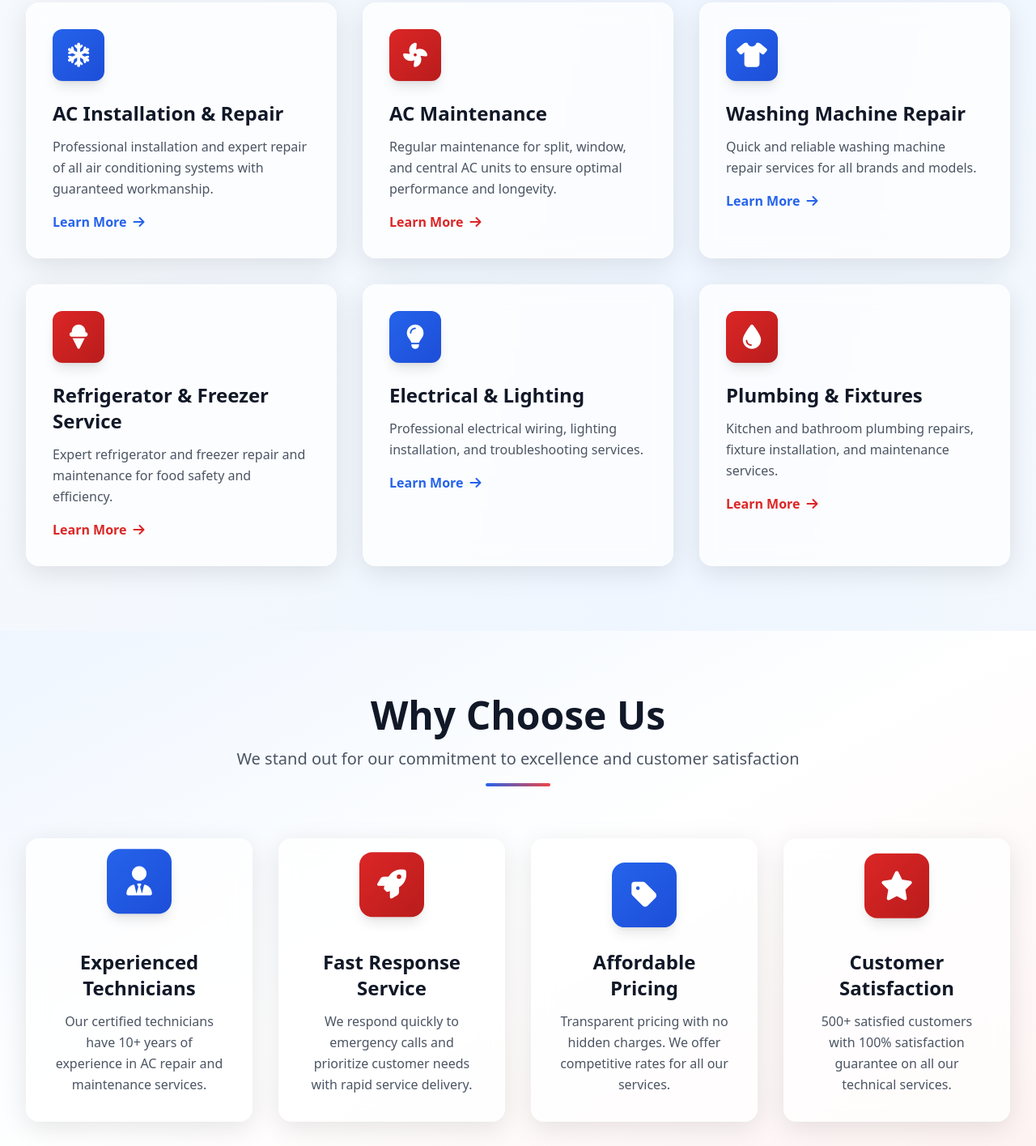
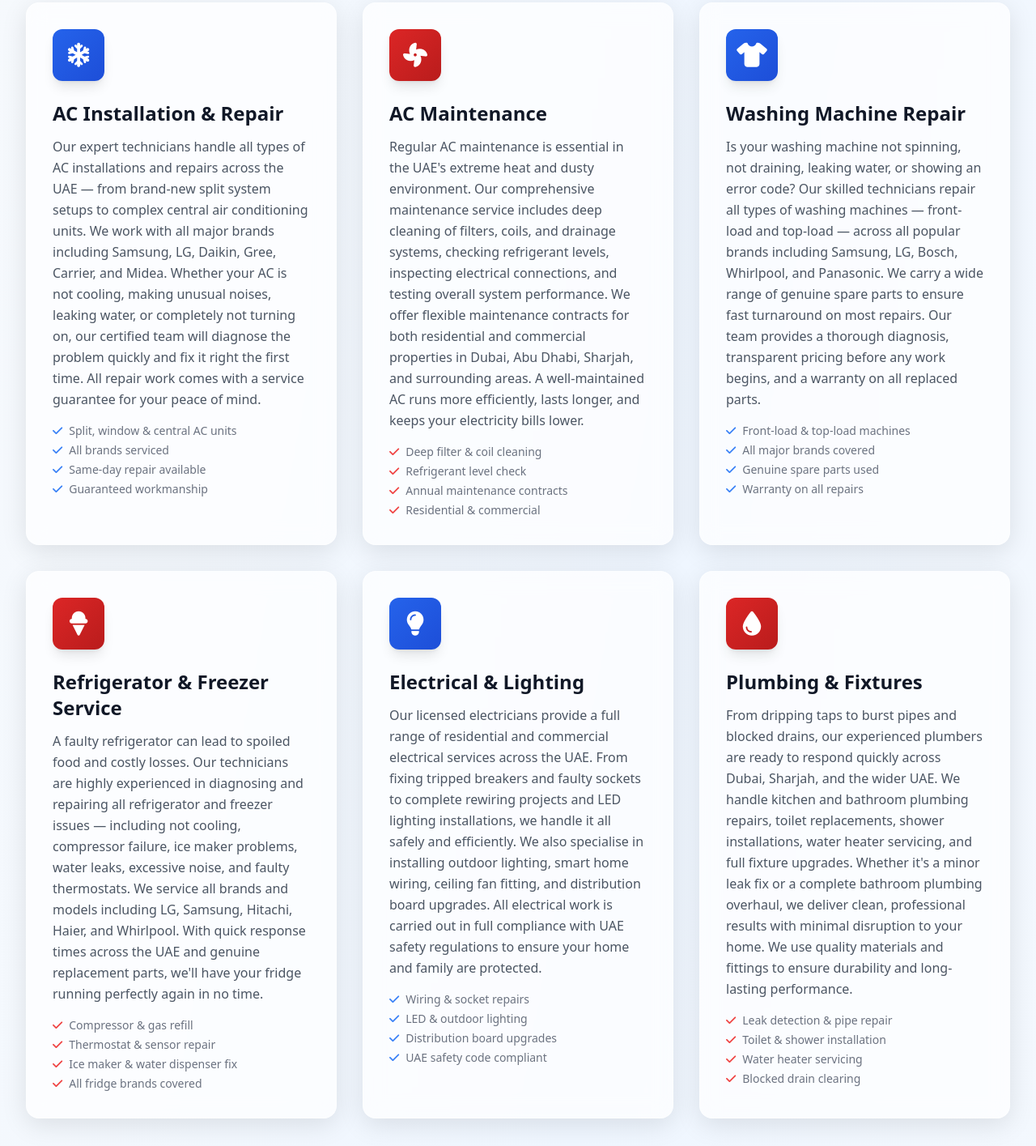
Before and after one commit to adnanrafique555/ac-technical-services, a plain HTML site: page index.html in a window 1280 px wide. Shown: the part 1685-3100 px from the top of the page at 81% size. Drawn offline with nearby package versions, Linux system fonts and the light colour scheme.

Commit message:
Update index.html

```diff
--- a/index.html
+++ b/index.html
@@ -306,11 +306,13 @@
                         </div>
                     </div>
                     <h3 class="text-2xl font-bold text-gray-900 mb-3">AC Installation & Repair</h3>
-                    <p class="text-gray-600 leading-relaxed mb-4">Professional installation and expert repair of all air conditioning systems with guaranteed workmanship.</p>
-                    <div class="flex items-center space-x-2 text-blue-600 font-semibold group-hover:translate-x-2 transition-transform duration-300">
-                        <span>Learn More</span>
-                        <i class="fas fa-arrow-right"></i>
-                    </div>
+                    <p class="text-gray-600 leading-relaxed mb-4">Our expert technicians handle all types of AC installations and repairs across the UAE — from brand-new split system setups to complex central air conditioning units. We work with all major brands including Samsung, LG, Daikin, Gree, Carrier, and Midea. Whether your AC is not cooling, making unusual noises, leaking water, or completely not turning on, our certified team will diagnose the problem quickly and fix it right the first time. All repair work comes with a service guarantee for your peace of mind.</p>
+                    <ul class="space-y-1 text-sm text-gray-500">
+                        <li><i class="fas fa-check text-blue-500 mr-2"></i>Split, window & central AC units</li>
+                        <li><i class="fas fa-check text-blue-500 mr-2"></i>All brands serviced</li>
+                        <li><i class="fas fa-check text-blue-500 mr-2"></i>Same-day repair available</li>
+                        <li><i class="fas fa-check text-blue-500 mr-2"></i>Guaranteed workmanship</li>
+                    </ul>
                 </div>
 
                 <!-- Service Card 2 -->
@@ -322,11 +324,13 @@
                         </div>
                     </div>
                     <h3 class="text-2xl font-bold text-gray-900 mb-3">AC Maintenance</h3>
-                    <p class="text-gray-600 leading-relaxed mb-4">Regular maintenance for split, window, and central AC units to ensure optimal performance and longevity.</p>
-                    <div class="flex items-center space-x-2 text-red-600 font-semibold group-hover:translate-x-2 transition-transform duration-300">
-                        <span>Learn More</span>
-                        <i class="fas fa-arrow-right"></i>
-                    </div>
+                    <p class="text-gray-600 leading-relaxed mb-4">Regular AC maintenance is essential in the UAE's extreme heat and dusty environment. Our comprehensive maintenance service includes deep cleaning of filters, coils, and drainage systems, checking refrigerant levels, inspecting electrical connections, and testing overall system performance. We offer flexible maintenance contracts for both residential and commercial properties in Dubai, Abu Dhabi, Sharjah, and surrounding areas. A well-maintained AC runs more efficiently, lasts longer, and keeps your electricity bills lower.</p>
+                    <ul class="space-y-1 text-sm text-gray-500">
+                        <li><i class="fas fa-check text-red-500 mr-2"></i>Deep filter & coil cleaning</li>
+                        <li><i class="fas fa-check text-red-500 mr-2"></i>Refrigerant level check</li>
+                        <li><i class="fas fa-check text-red-500 mr-2"></i>Annual maintenance contracts</li>
+                        <li><i class="fas fa-check text-red-500 mr-2"></i>Residential & commercial</li>
+                    </ul>
                 </div>
 
                 <!-- Service Card 3 -->
@@ -338,11 +342,13 @@
                         </div>
                     </div>
                     <h3 class="text-2xl font-bold text-gray-900 mb-3">Washing Machine Repair</h3>
-                    <p class="text-gray-600 leading-relaxed mb-4">Quick and reliable washing machine repair services for all brands and models.</p>
-                    <div class="flex items-center space-x-2 text-blue-600 font-semibold group-hover:translate-x-2 transition-transform duration-300">
-                        <span>Learn More</span>
-                        <i class="fas fa-arrow-right"></i>
-                    </div>
+                    <p class="text-gray-600 leading-relaxed mb-4">Is your washing machine not spinning, not draining, leaking water, or showing an error code? Our skilled technicians repair all types of washing machines — front-load and top-load — across all popular brands including Samsung, LG, Bosch, Whirlpool, and Panasonic. We carry a wide range of genuine spare parts to ensure fast turnaround on most repairs. Our team provides a thorough diagnosis, transparent pricing before any work begins, and a warranty on all replaced parts.</p>
+                    <ul class="space-y-1 text-sm text-gray-500">
+                        <li><i class="fas fa-check text-blue-500 mr-2"></i>Front-load & top-load machines</li>
+                        <li><i class="fas fa-check text-blue-500 mr-2"></i>All major brands covered</li>
+                        <li><i class="fas fa-check text-blue-500 mr-2"></i>Genuine spare parts used</li>
+                        <li><i class="fas fa-check text-blue-500 mr-2"></i>Warranty on all repairs</li>
+                    </ul>
                 </div>
 
                 <!-- Service Card 4 -->
@@ -354,11 +360,13 @@
                         </div>
                     </div>
                     <h3 class="text-2xl font-bold text-gray-900 mb-3">Refrigerator & Freezer Service</h3>
-                    <p class="text-gray-600 leading-relaxed mb-4">Expert refrigerator and freezer repair and maintenance for food safety and efficiency.</p>
-                    <div class="flex items-center space-x-2 text-red-600 font-semibold group-hover:translate-x-2 transition-transform duration-300">
-                        <span>Learn More</span>
-                        <i class="fas fa-arrow-right"></i>
-                    </div>
+                    <p class="text-gray-600 leading-relaxed mb-4">A faulty refrigerator can lead to spoiled food and costly losses. Our technicians are highly experienced in diagnosing and repairing all refrigerator and freezer issues — including not cooling, compressor failure, ice maker problems, water leaks, excessive noise, and faulty thermostats. We service all brands and models including LG, Samsung, Hitachi, Haier, and Whirlpool. With quick response times across the UAE and genuine replacement parts, we'll have your fridge running perfectly again in no time.</p>
+                    <ul class="space-y-1 text-sm text-gray-500">
+                        <li><i class="fas fa-check text-red-500 mr-2"></i>Compressor & gas refill</li>
+                        <li><i class="fas fa-check text-red-500 mr-2"></i>Thermostat & sensor repair</li>
+                        <li><i class="fas fa-check text-red-500 mr-2"></i>Ice maker & water dispenser fix</li>
+                        <li><i class="fas fa-check text-red-500 mr-2"></i>All fridge brands covered</li>
+                    </ul>
                 </div>
 
                 <!-- Service Card 5 -->
@@ -370,11 +378,13 @@
                         </div>
                     </div>
                     <h3 class="text-2xl font-bold text-gray-900 mb-3">Electrical & Lighting</h3>
-                    <p class="text-gray-600 leading-relaxed mb-4">Professional electrical wiring, lighting installation, and troubleshooting services.</p>
-                    <div class="flex items-center space-x-2 text-blue-600 font-semibold group-hover:translate-x-2 transition-transform duration-300">
-                        <span>Learn More</span>
-                        <i class="fas fa-arrow-right"></i>
-                    </div>
+                    <p class="text-gray-600 leading-relaxed mb-4">Our licensed electricians provide a full range of residential and commercial electrical services across the UAE. From fixing tripped breakers and faulty sockets to complete rewiring projects and LED lighting installations, we handle it all safely and efficiently. We also specialise in installing outdoor lighting, smart home wiring, ceiling fan fitting, and distribution board upgrades. All electrical work is carried out in full compliance with UAE safety regulations to ensure your home and family are protected.</p>
+                    <ul class="space-y-1 text-sm text-gray-500">
+                        <li><i class="fas fa-check text-blue-500 mr-2"></i>Wiring & socket repairs</li>
+                        <li><i class="fas fa-check text-blue-500 mr-2"></i>LED & outdoor lighting</li>
+                        <li><i class="fas fa-check text-blue-500 mr-2"></i>Distribution board upgrades</li>
+                        <li><i class="fas fa-check text-blue-500 mr-2"></i>UAE safety code compliant</li>
+                    </ul>
                 </div>
 
                 <!-- Service Card 6 -->
@@ -386,11 +396,13 @@
                         </div>
                     </div>
                     <h3 class="text-2xl font-bold text-gray-900 mb-3">Plumbing & Fixtures</h3>
-                    <p class="text-gray-600 leading-relaxed mb-4">Kitchen and bathroom plumbing repairs, fixture installation, and maintenance services.</p>
-                    <div class="flex items-center space-x-2 text-red-600 font-semibold group-hover:translate-x-2 transition-transform duration-300">
-                        <span>Learn More</span>
-                        <i class="fas fa-arrow-right"></i>
-                    </div>
+                    <p class="text-gray-600 leading-relaxed mb-4">From dripping taps to burst pipes and blocked drains, our experienced plumbers are ready to respond quickly across Dubai, Sharjah, and the wider UAE. We handle kitchen and bathroom plumbing repairs, toilet replacements, shower installations, water heater servicing, and full fixture upgrades. Whether it's a minor leak fix or a complete bathroom plumbing overhaul, we deliver clean, professional results with minimal disruption to your home. We use quality materials and fittings to ensure durability and long-lasting performance.</p>
+                    <ul class="space-y-1 text-sm text-gray-500">
+                        <li><i class="fas fa-check text-red-500 mr-2"></i>Leak detection & pipe repair</li>
+                        <li><i class="fas fa-check text-red-500 mr-2"></i>Toilet & shower installation</li>
+                        <li><i class="fas fa-check text-red-500 mr-2"></i>Water heater servicing</li>
+                        <li><i class="fas fa-check text-red-500 mr-2"></i>Blocked drain clearing</li>
+                    </ul>
                 </div>
             </div>
         </div>
```
